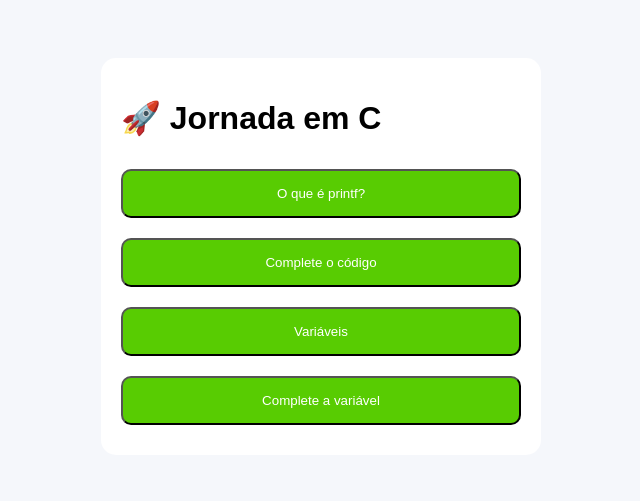
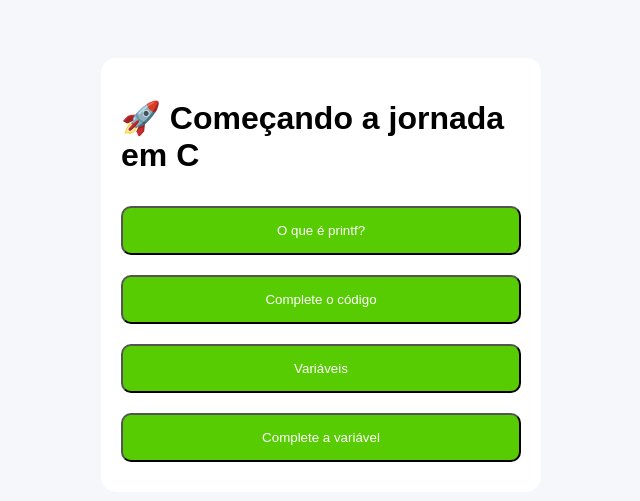
Before and after one commit to muriloew/site_ensinar_c, a Flask app: page / in a window 1280 px wide. Shown: the top 501 px of the page, without its empty margins (319-959 px from the left). Run offline with Flask 3, Linux system fonts and the light colour scheme; data comes from the database, SQL or seed files in the repository.

Commit message:
minha atualização

```diff
--- a/backend/templates/index.html
+++ b/backend/templates/index.html
@@ -7,7 +7,7 @@
 <body>
 
 <div class="container">
-  <h1>🚀 Jornada em C</h1>
+  <h1>🚀 Começando a jornada em C</h1>
   <div class="lesson-list"></div>
 </div>
 
```
